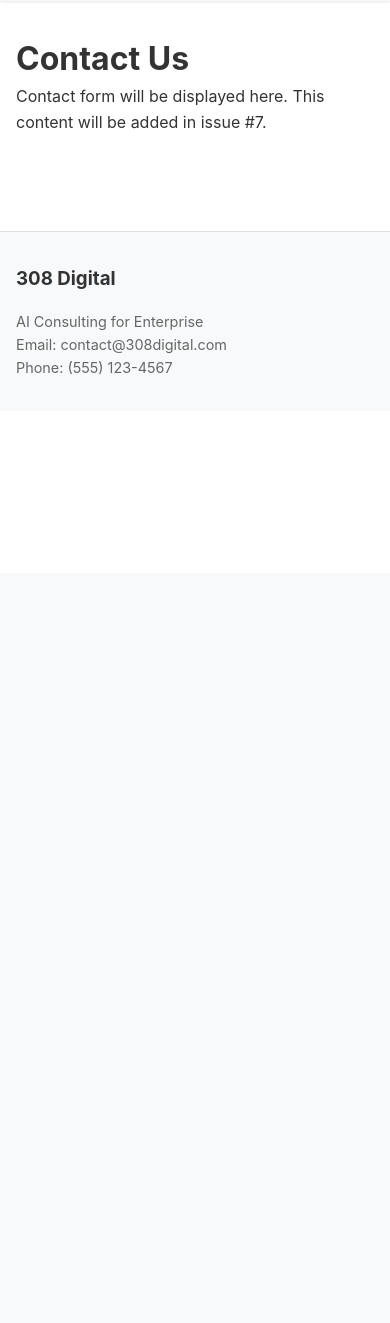
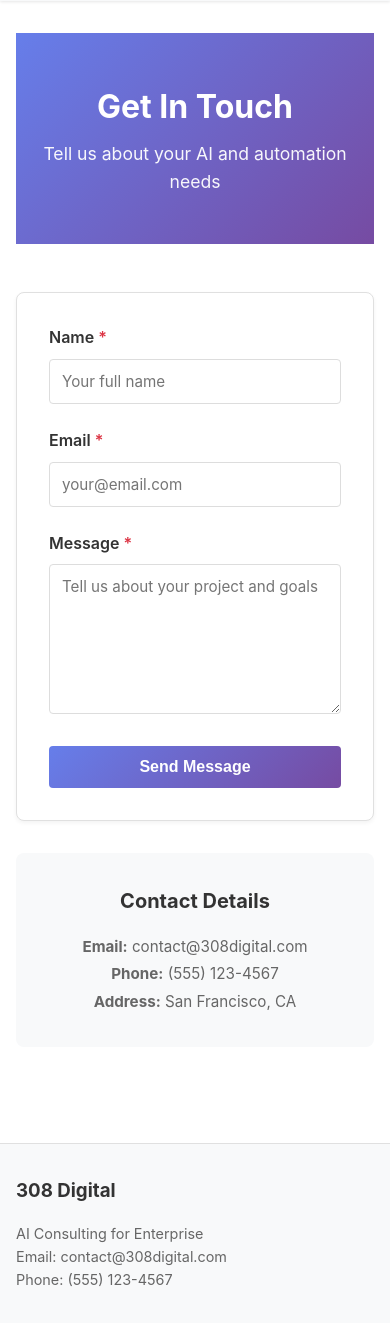
Before and after one commit to beebzee1722/308digital, a Django app: page /contact/ in a window 390 px wide. Shown: the part 271-1594 px from the top of the page. Before the commit the page ends 646 px from the top, so only its background shows below. Run offline with Django 5.2, Linux system fonts and the light colour scheme.

Commit message:
Implement issue #7: Build contact page (HTML structure)
- Create contact form with name, email, and message fields
- Add success and error message placeholders for Vue.js
- Include company contact details footer
- Add CSRF token for Django security
- Create responsive form styling with focus states
- Add 9 tests to verify form structure
- All tests passing

Closes #7

```diff
--- a/pages/templates/pages/contact.html
+++ b/pages/templates/pages/contact.html
@@ -2,7 +2,227 @@
 
 {% block title %}Contact - 308 Digital{% endblock %}
 
+{% block extra_css %}
+<style>
+    .contact-container {
+        max-width: 600px;
+        margin: 0 auto;
+    }
+
+    .page-header {
+        background: linear-gradient(135deg, #667eea 0%, #764ba2 100%);
+        color: white;
+        padding: 3rem 1rem;
+        text-align: center;
+        margin-bottom: 3rem;
+    }
+
+    .page-header h1 {
+        font-size: 2.5rem;
+        margin-bottom: 0.5rem;
+    }
+
+    .page-header p {
+        font-size: 1.1rem;
+        opacity: 0.95;
+    }
+
+    .form-section {
+        background: white;
+        border: 1px solid #e0e0e0;
+        border-radius: 8px;
+        padding: 2rem;
+        margin-bottom: 2rem;
+        box-shadow: 0 2px 4px rgba(0, 0, 0, 0.05);
+    }
+
+    .form-group {
+        margin-bottom: 1.5rem;
+    }
+
+    .form-group label {
+        display: block;
+        margin-bottom: 0.5rem;
+        font-weight: 600;
+        color: #333;
+    }
+
+    .form-group input,
+    .form-group textarea {
+        width: 100%;
+        padding: 0.75rem;
+        border: 1px solid #ddd;
+        border-radius: 4px;
+        font-family: inherit;
+        font-size: 0.95rem;
+        transition: border-color 0.3s;
+    }
+
+    .form-group input:focus,
+    .form-group textarea:focus {
+        outline: none;
+        border-color: #667eea;
+        box-shadow: 0 0 0 3px rgba(102, 126, 234, 0.1);
+    }
+
+    .form-group textarea {
+        resize: vertical;
+        min-height: 150px;
+    }
+
+    .form-error {
+        color: #dc3545;
+        font-size: 0.85rem;
+        margin-top: 0.25rem;
+        display: none;
+    }
+
+    .form-error.show {
+        display: block;
+    }
+
+    .submit-btn {
+        background: linear-gradient(135deg, #667eea 0%, #764ba2 100%);
+        color: white;
+        padding: 0.75rem 2rem;
+        border: none;
+        border-radius: 4px;
+        font-weight: 600;
+        font-size: 1rem;
+        cursor: pointer;
+        transition: transform 0.2s, box-shadow 0.2s;
+        width: 100%;
+    }
+
+    .submit-btn:hover:not(:disabled) {
+        transform: translateY(-2px);
+        box-shadow: 0 4px 12px rgba(102, 126, 234, 0.3);
+    }
+
+    .submit-btn:disabled {
+        opacity: 0.6;
+        cursor: not-allowed;
+    }
+
+    .success-message {
+        background: #d4edda;
+        border: 1px solid #c3e6cb;
+        color: #155724;
+        padding: 1rem;
+        border-radius: 4px;
+        margin-bottom: 1rem;
+        display: none;
+    }
+
+    .success-message.show {
+        display: block;
+    }
+
+    .error-message {
+        background: #f8d7da;
+        border: 1px solid #f5c6cb;
+        color: #721c24;
+        padding: 1rem;
+        border-radius: 4px;
+        margin-bottom: 1rem;
+        display: none;
+    }
+
+    .error-message.show {
+        display: block;
+    }
+
+    .contact-footer {
+        background: #f8f9fa;
+        padding: 2rem;
+        border-radius: 8px;
+        text-align: center;
+    }
+
+    .contact-footer h3 {
+        font-size: 1.25rem;
+        margin-bottom: 1rem;
+    }
+
+    .contact-details {
+        font-size: 0.95rem;
+        color: #666;
+        line-height: 1.8;
+    }
+
+    @media (max-width: 768px) {
+        .page-header h1 {
+            font-size: 2rem;
+        }
+    }
+</style>
+{% endblock %}
+
 {% block content %}
-<h1>Contact Us</h1>
-<p>Contact form will be displayed here. This content will be added in issue #7.</p>
+<div class="page-header">
+    <h1>Get In Touch</h1>
+    <p>Tell us about your AI and automation needs</p>
+</div>
+
+<div class="contact-container">
+    <div class="form-section">
+        <div id="success-message" class="success-message">
+            Thank you for reaching out! We'll get back to you soon.
+        </div>
+
+        <div id="error-message" class="error-message">
+            There was an error submitting the form. Please try again.
+        </div>
+
+        <form id="contact-form">
+            {% csrf_token %}
+
+            <div class="form-group">
+                <label for="name">Name <span style="color: #dc3545;">*</span></label>
+                <input
+                    type="text"
+                    id="name"
+                    name="name"
+                    placeholder="Your full name"
+                    required
+                >
+                <div id="name-error" class="form-error"></div>
+            </div>
+
+            <div class="form-group">
+                <label for="email">Email <span style="color: #dc3545;">*</span></label>
+                <input
+                    type="email"
+                    id="email"
+                    name="email"
+                    placeholder="your@email.com"
+                    required
+                >
+                <div id="email-error" class="form-error"></div>
+            </div>
+
+            <div class="form-group">
+                <label for="message">Message <span style="color: #dc3545;">*</span></label>
+                <textarea
+                    id="message"
+                    name="message"
+                    placeholder="Tell us about your project and goals"
+                    required
+                ></textarea>
+                <div id="message-error" class="form-error"></div>
+            </div>
+
+            <button type="submit" class="submit-btn">Send Message</button>
+        </form>
+    </div>
+
+    <div class="contact-footer">
+        <h3>Contact Details</h3>
+        <div class="contact-details">
+            <p><strong>Email:</strong> contact@308digital.com</p>
+            <p><strong>Phone:</strong> (555) 123-4567</p>
+            <p><strong>Address:</strong> San Francisco, CA</p>
+        </div>
+    </div>
+</div>
 {% endblock %}
```
Also changed, not shown: tests/test_pages.py (+86 -0 lines).
